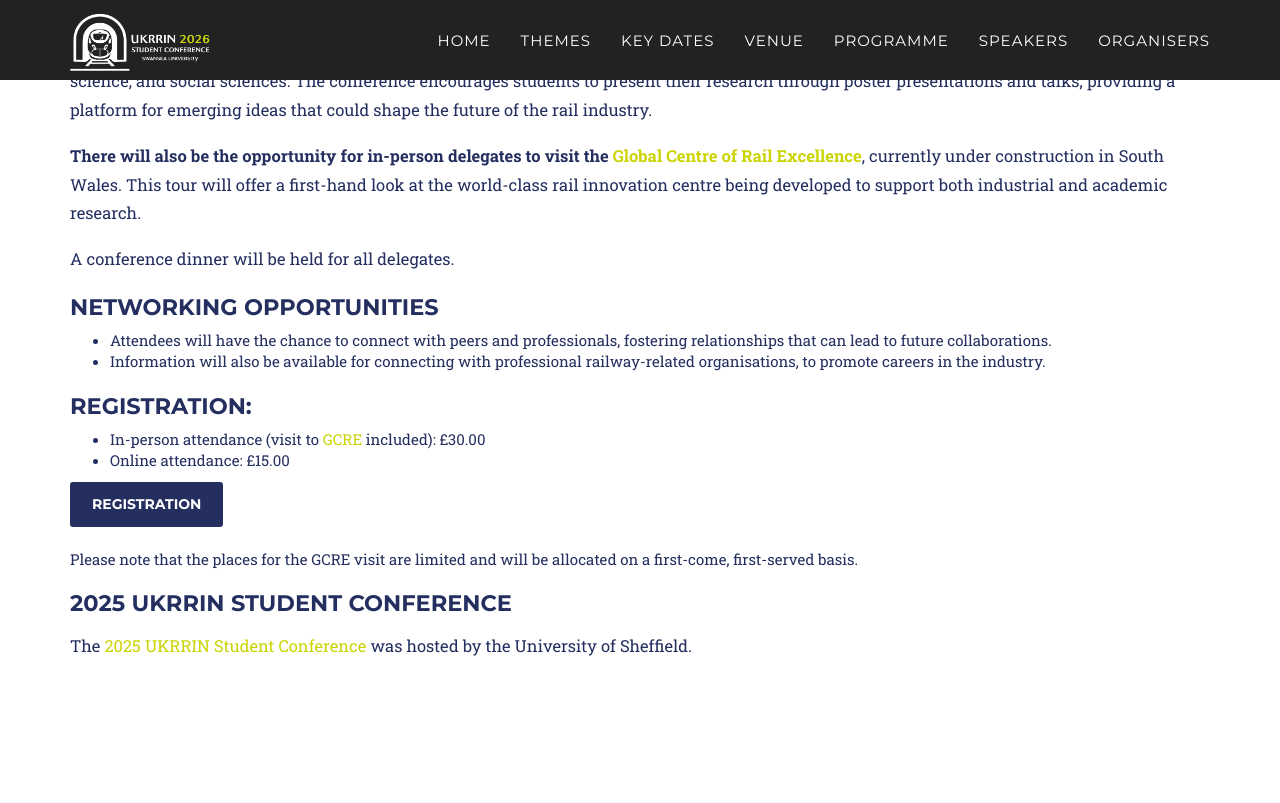
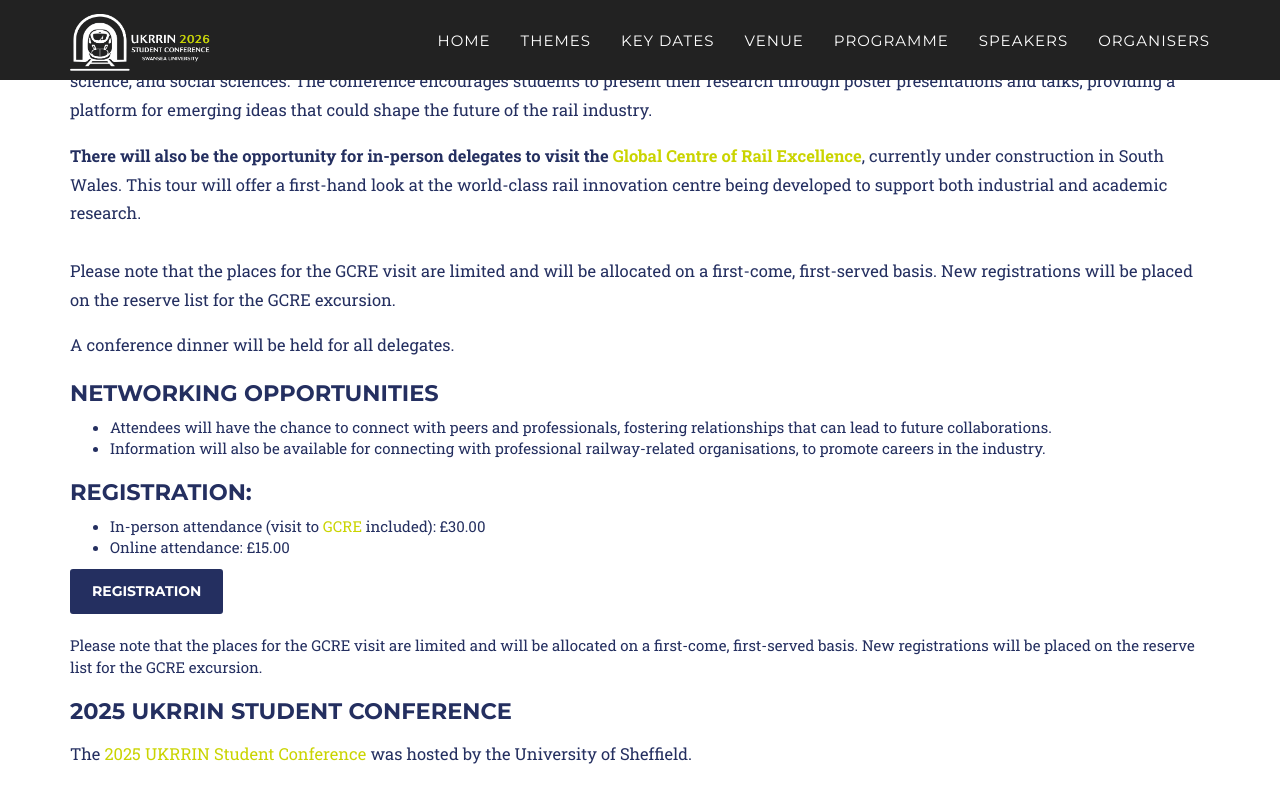
Before and after one commit to ukrrin2026swansea/ukrrin2026swansea.github.io, a Jekyll site: the page built from index.html, in a window 1280 px wide and 900 px high, scrolled down 1160 px. Shown: the top 803 px of the window. Built offline with Jekyll 4.4.1, drawn with Linux system fonts in a browser that asks for light colours; some web fonts are replaced; some of the changed text lies outside the part shown.

Commit message:
Registration Update

```diff
--- a/_includes/2017_data/intro.html
+++ b/_includes/2017_data/intro.html
@@ -27,6 +27,9 @@
       ></b>, currently under construction in South Wales. This tour will offer a
       first-hand look at the world-class rail innovation centre being developed
       to support both industrial and academic research.
+      <br><br>
+      Please note that the places for the GCRE visit are limited and will be allocated on a first-come, first-served basis.
+      New registrations will be placed on the reserve list for the GCRE excursion.
     </p>
 
     <p>A conference dinner will be held for all delegates.</p>
@@ -57,6 +60,7 @@
     style="background-color: #242f60; border: 2px solid #242f60;" class="btn btn-sm">Registration</a>
     <br><br>
     Please note that the places for the GCRE visit are limited and will be allocated on a first-come, first-served basis.
+    New registrations will be placed on the reserve list for the GCRE excursion.
 
     <h2>2025 UKRRIN Student Conference</h2>
     <p>
--- a/_layouts/2017_home.html
+++ b/_layouts/2017_home.html
@@ -15,7 +15,7 @@
                 <div class="intro-heading">UKRRIN 2026<br> Student Conference<br></div>
                 <div class="intro-lead-in">7th - 9th January 2026</div>
                 <div class="intro-lead-in">Swansea University</div>
-                <div class="intro-subheading">Public registration is now open<br>
+                <div class="intro-subheading">Public registration is now open (Closes Friday 19th December)<br>
                     For more information on registering for the event, <a href="#registration">click here</a>.</div>
                     <a href="#intro" class="page-scroll btn btn-xl buttons-grouped-home">
                         Tell Me More
```
